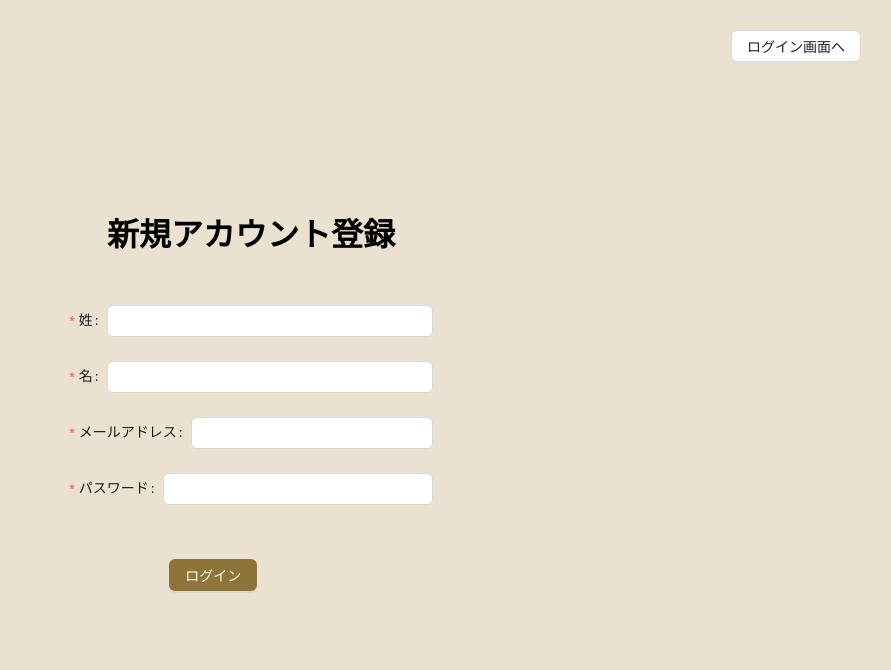
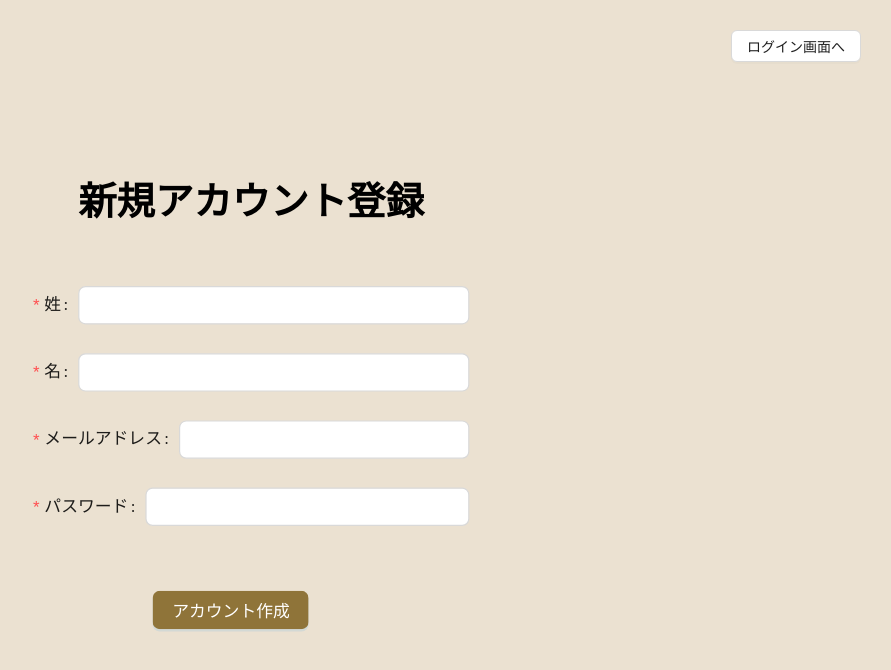
Before and after one commit to junkun0129/todoApp-frontend, a React (Vite) app: page /signup in a window 1280 px wide. Shown: the top 670 px of the page, without its empty margins (389-1280 px from the left). Built offline with nearby package versions, Linux system fonts and the light colour scheme; a web font is replaced by a local one.

Commit message:
kanarino animatiion

```diff
--- a/src/pages/SignIn.tsx
+++ b/src/pages/SignIn.tsx
@@ -3,6 +3,7 @@ import { useState } from "react";
 import { useNavigate } from "react-router-dom";
 import { useAppDispatch } from "../store/store";
 import { setIsAuth, setToken } from "../slice/authSlice";
+import { motion } from "framer-motion";
 
 const SignIn = () => {
   const dispatch = useAppDispatch();
@@ -67,7 +68,7 @@ const SignIn = () => {
       >
         アカウントを作成する
       </Button>
-      <div
+      <motion.div
         style={{
           width: "40%",
           height: "50%",
@@ -76,6 +77,7 @@ const SignIn = () => {
           alignItems: "center",
           justifyContent: "center",
         }}
+        animate={{ scale: 1.2 }}
       >
         <h1 style={{ marginBottom: "50px" }}>ログイン画面</h1>
         <Form onFinish={handleSubmit}>
@@ -111,7 +113,7 @@ const SignIn = () => {
             ログイン
           </Button>
         </Form>
-      </div>
+      </motion.div>
     </div>
   );
 };
--- a/src/pages/SignUp.tsx
+++ b/src/pages/SignUp.tsx
@@ -1,4 +1,5 @@
 import { Button, Form, Input } from "antd";
+import { motion } from "framer-motion";
 import { useNavigate } from "react-router-dom";
 
 const SignUp = () => {
@@ -52,7 +53,8 @@ const SignUp = () => {
       >
         ログイン画面へ
       </Button>
-      <div
+      <motion.div
+        animate={{ scale: 1.2 }}
         style={{
           width: "40%",
           height: "50%",
@@ -90,10 +92,10 @@ const SignUp = () => {
             htmlType="submit"
             type="primary"
           >
-            ログイン
+            アカウント作成
           </Button>
         </Form>
-      </div>
+      </motion.div>
     </div>
   );
 };
```
